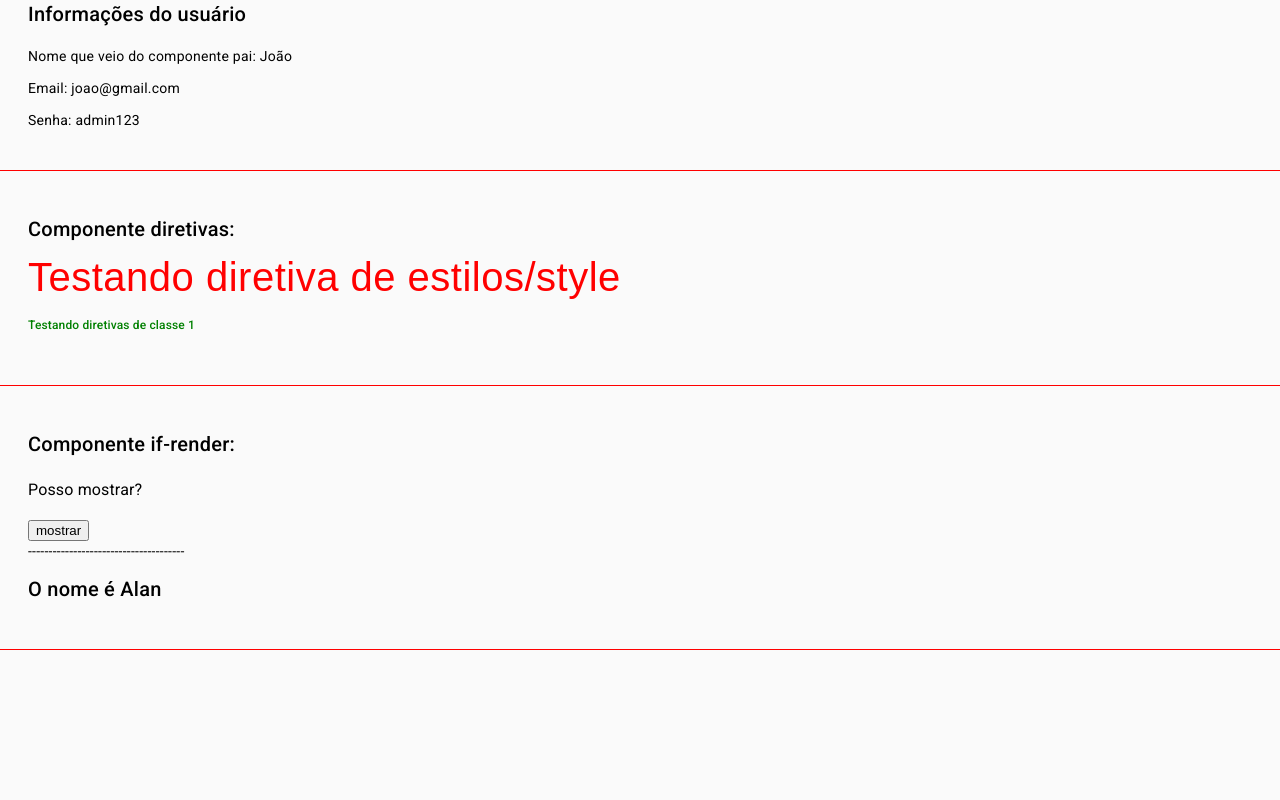
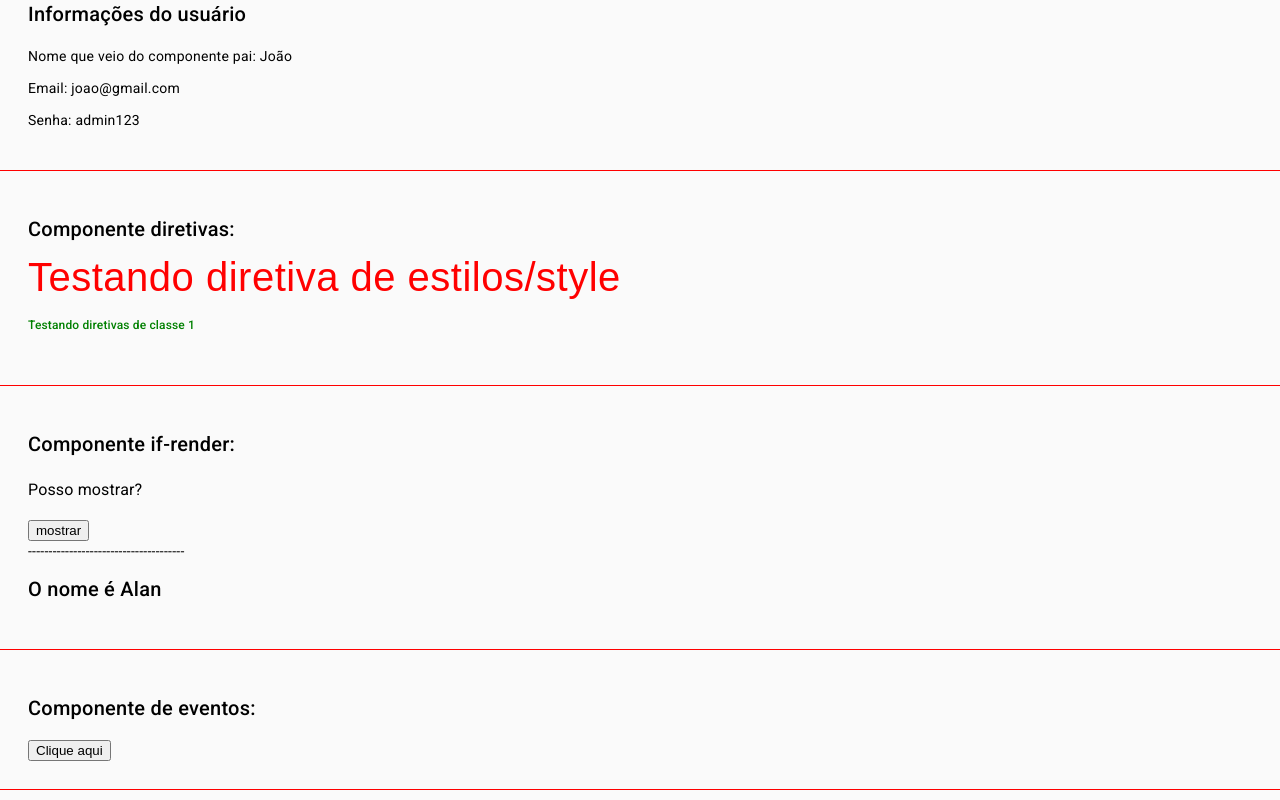
Before and after one commit to Alan-LR/Angular-com-Matheus-Battisti, an Angular app: page / in a window 1280 px wide. Shown: the part 270-1070 px from the top of the page. Built offline with nearby package versions, Linux system fonts and the light colour scheme.

Commit message:
Aula 10 Eventos no Angular - toggle

```diff
--- a/src/app/app.component.html
+++ b/src/app/app.component.html
@@ -18,3 +18,8 @@
     <h2>Componente if-render:</h2>
     <app-if-render></app-if-render>
 </div>
+
+<div class="aulas">
+    <h2>Componente de eventos:</h2>
+    <app-eventos></app-eventos>
+</div>
--- a/src/app/app.module.ts
+++ b/src/app/app.module.ts
@@ -8,6 +8,7 @@
 import { ParentDataComponent } from './components/parent-data/parent-data.component';
 import { DirectivesComponent } from './components/directives/directives.component';
 import { IfRenderComponent } from './components/if-render/if-render.component';
+import { EventosComponent } from './components/eventos/eventos.component';
 
 @NgModule({
   declarations: [
@@ -15,7 +16,8 @@
     FirstComponentComponent,
     ParentDataComponent,
     DirectivesComponent,
-    IfRenderComponent
+    IfRenderComponent,
+    EventosComponent
   ],
   imports: [
     BrowserModule,
--- /dev/null
+++ b/src/app/components/eventos/eventos.component.html
@@ -0,0 +1,4 @@
+<div>
+    <p *ngIf="show">Exibindo mensagem!</p>
+    <button (click)="showMessage()">Clique aqui</button>
+</div>
--- /dev/null
+++ b/src/app/components/eventos/eventos.component.ts
@@ -0,0 +1,16 @@
+import { Component } from '@angular/core';
+
+@Component({
+  selector: 'app-eventos',
+  templateUrl: './eventos.component.html',
+  styleUrls: ['./eventos.component.scss']
+})
+export class EventosComponent {
+
+  show: boolean = false;
+
+  showMessage(){
+    this.show = !this.show; //!this.show vai ser sempre o contrario do valor show atual = toggle
+  }
+
+}
```
Also changed, not shown: src/app/components/eventos/eventos.component.scss (added).
